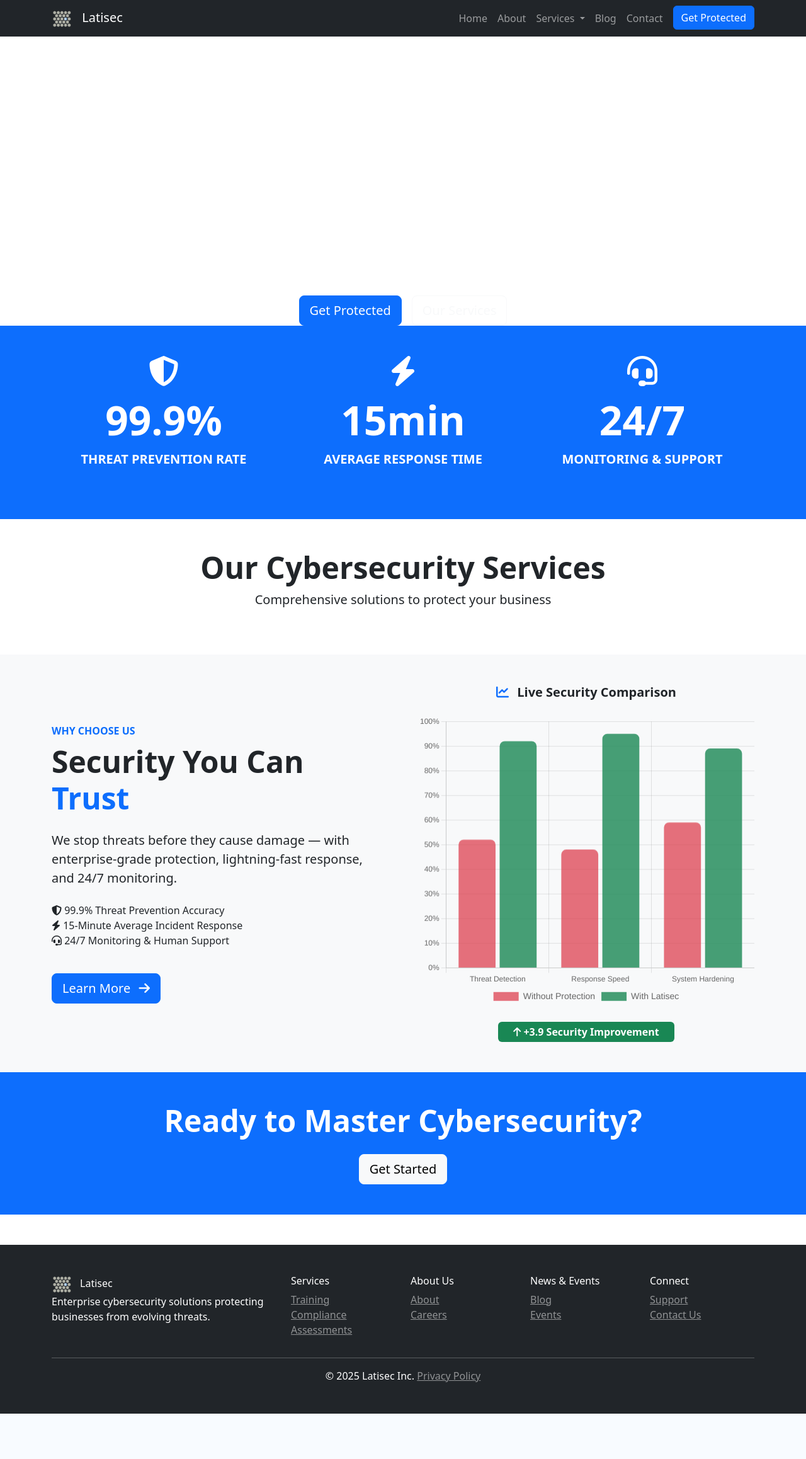
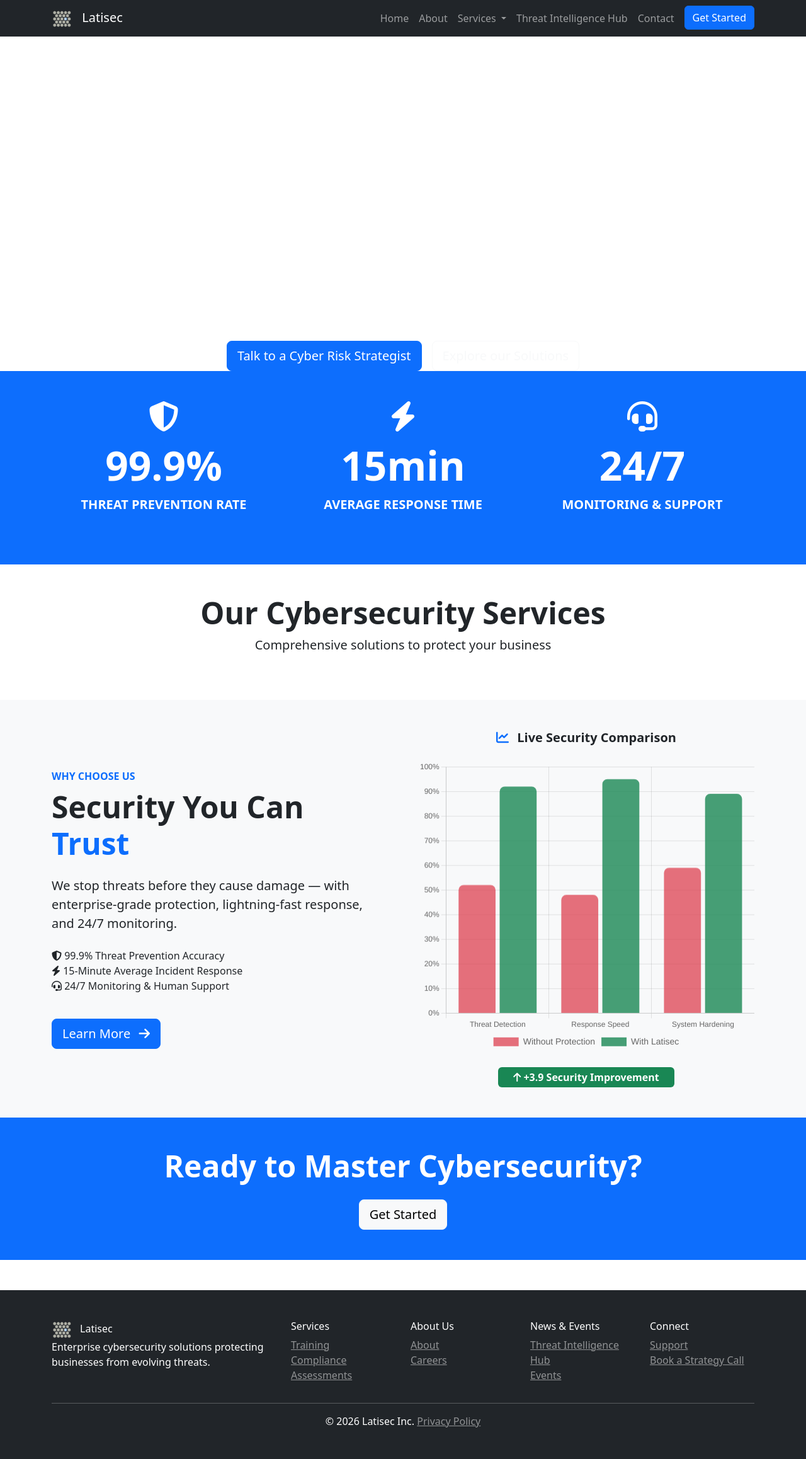
Before and after one commit to stevescilar/latisec-v2, a Django app: page / in a window 1280 px wide. Shown: the whole page at 63% size. Before the commit the page ends 2244 px from the top, so only its background shows below. Run offline with Django 4.2, Linux system fonts and the light colour scheme; data that the repository does not hold is empty; grey boxes are pictures that could not be loaded.

Commit message:
Update content and navigation labels for clarity and consistency

```diff
--- a/latisec_project/core/templates/about.html
+++ b/latisec_project/core/templates/about.html
@@ -18,8 +18,8 @@
         <div class="row align-items-center mb-5">
             <div class="col-lg-6">
                 <h2 class="display-5 fw-bold mb-4">Our Mission</h2>
-                <p class="lead">To empower businesses with cutting-edge cybersecurity solutions that protect against evolving threats.</p>
-                <p>At Latisec, we believe that robust security shouldn't be complicated. Our team of experts works tirelessly to provide comprehensive protection that's both powerful and accessible.</p>
+                <p class="lead">We help organizations anticipate threats, manage risk, and protect what matters most, without complexity.</p>
+                <!-- <p>At Latisec, we believe that robust security shouldn't be complicated. Our team of experts works tirelessly to provide comprehensive protection that's both powerful and accessible.</p> -->
             </div>
             <div class="col-lg-6">
                 <img src="{% static 'images/mission.jpg' %}" alt="Our Mission" class="img-fluid rounded shadow">
@@ -38,7 +38,7 @@
                 </ul>
             </div>
             <div class="col-lg-6 order-lg-1">
-                <img src="{% static 'images/expertise.jpg' %}" alt="Our Expertise" class="img-fluid rounded shadow">
+                <img src="{% static 'images/expertise.jpeg' %}" alt="Our Expertise" class="img-fluid rounded shadow">
             </div>
         </div>
 
--- a/latisec_project/core/templates/base.html
+++ b/latisec_project/core/templates/base.html
@@ -66,16 +66,16 @@
                 </li>
 
                 <li class="nav-item">
-                    <a class="nav-link" href="{% url 'blog' %}">Blog</a>
+                    <a class="nav-link" href="{% url 'blog' %}">Threat Intelligence Hub</a>
                 </li>
 
                 <li class="nav-item">
-                    <a class="nav-link" href="{% url 'contact' %}">Contact</a>
+                    <a class="nav-link" href="{% url 'contact' %}">Contact </a>
                 </li>
 
                 <li class="nav-item">
                     <a class="btn btn-primary ms-2" href="{% url 'get_protected' %}">
-                        Get Protected
+                        Get Started
                     </a>
                 </li>
             </ul>
@@ -129,7 +129,7 @@
             <div class="col-md-2">
                 <h6>News & Events</h6>
                 <ul class="list-unstyled">
-                    <li><a href="{% url 'blog' %}" class="text-white-50">Blog</a></li>
+                    <li><a href="{% url 'blog' %}" class="text-white-50">Threat Intelligence Hub</a></li>
                     <li><a href="#" class="text-white-50">Events</a></li>
                 </ul>
             </div>
@@ -138,7 +138,7 @@
                 <h6>Connect</h6>
                 <ul class="list-unstyled">
                     <li><a href="#" class="text-white-50">Support</a></li>
-                    <li><a href="{% url 'contact' %}" class="text-white-50">Contact Us</a></li>
+                    <li><a href="{% url 'contact' %}" class="text-white-50">Book a Strategy Call </a></li>
                 </ul>
             </div>
         </div>
@@ -146,7 +146,7 @@
         <hr class="bg-white">
         <div class="text-center">
             <p class="mb-0">
-                &copy; 2025 Latisec Inc.
+                &copy; 2026 Latisec Inc.
                 <a href="#" class="text-white-50">Privacy Policy</a>
             </p>
         </div>
--- a/latisec_project/core/templates/blog.html
+++ b/latisec_project/core/templates/blog.html
@@ -7,7 +7,7 @@
 
 <section class="py-5 bg-dark text-white">
     <div class="container text-center">
-        <h1 class="display-4 fw-bold">Cybersecurity Blog</h1>
+        <h1 class="display-4 fw-bold">Threat Intelligence Hub</h1>
         <p class="lead">Latest insights and news from our security experts</p>
     </div>
 </section>
--- a/latisec_project/core/templates/home.html
+++ b/latisec_project/core/templates/home.html
@@ -14,13 +14,13 @@
 
     <div class="hero-content-overlay">
         <div class="container text-center">
-            <h1 class="display-2 fw-bold mb-4">Cyber Security Solution For Your Enterprise</h1>
+            <h1 class="display-2 fw-bold mb-4">Security that sees what others don’t.</h1>
             <p class="lead fs-4 mb-4">
-                Security architecture and implementation to ensure enterprise protection.
+                From frontline threat prevention to full compliance readiness for all businesses, We deliver elite cybersecurity strategy, intelligence-led defense, and rapid incident response for organizations where failure is not an option
             </p>
             <div class="d-flex justify-content-center gap-3">
-                <a href="{% url 'get_protected' %}" class="btn btn-primary btn-lg">Get Protected</a>
-                <a href="#services" class="btn btn-outline-light btn-lg">Our Services</a>
+                <a href="{% url 'get_protected' %}" class="btn btn-primary btn-lg">Talk to a Cyber Risk Strategist</a>
+                <a href="#services" class="btn btn-outline-light btn-lg">Explore our Solutions</a>
             </div>
         </div>
     </div>
```
